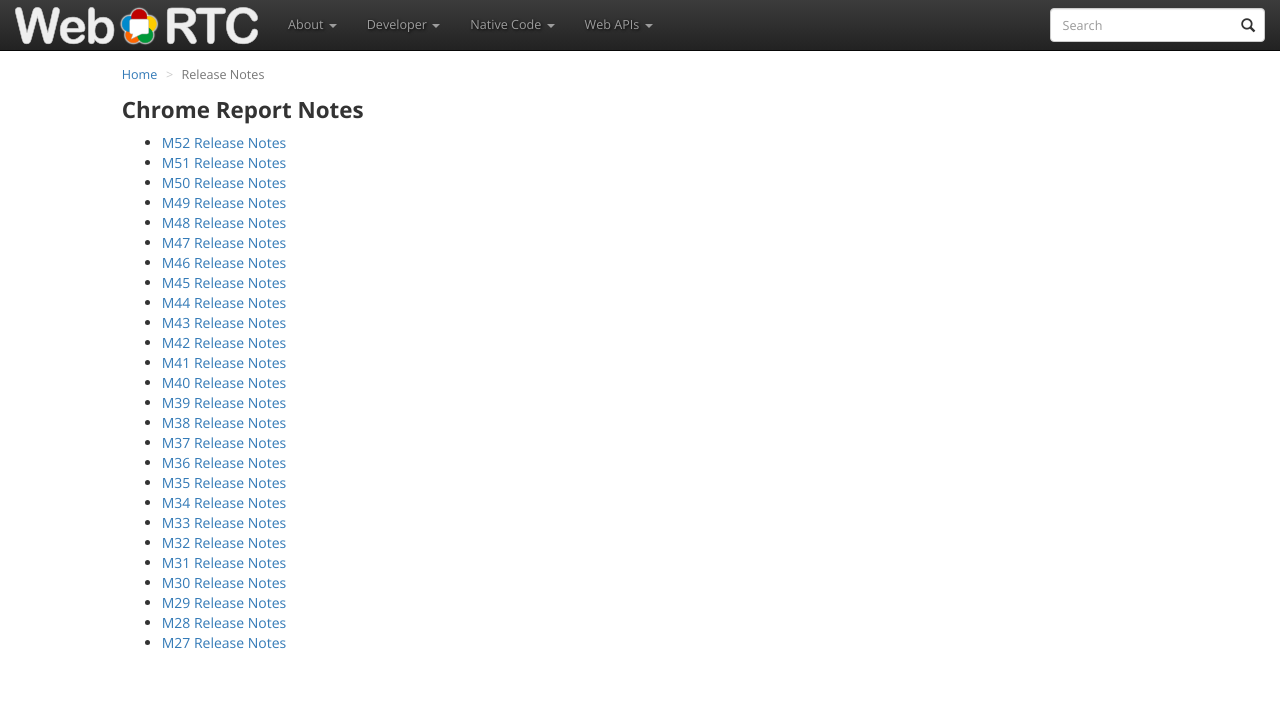
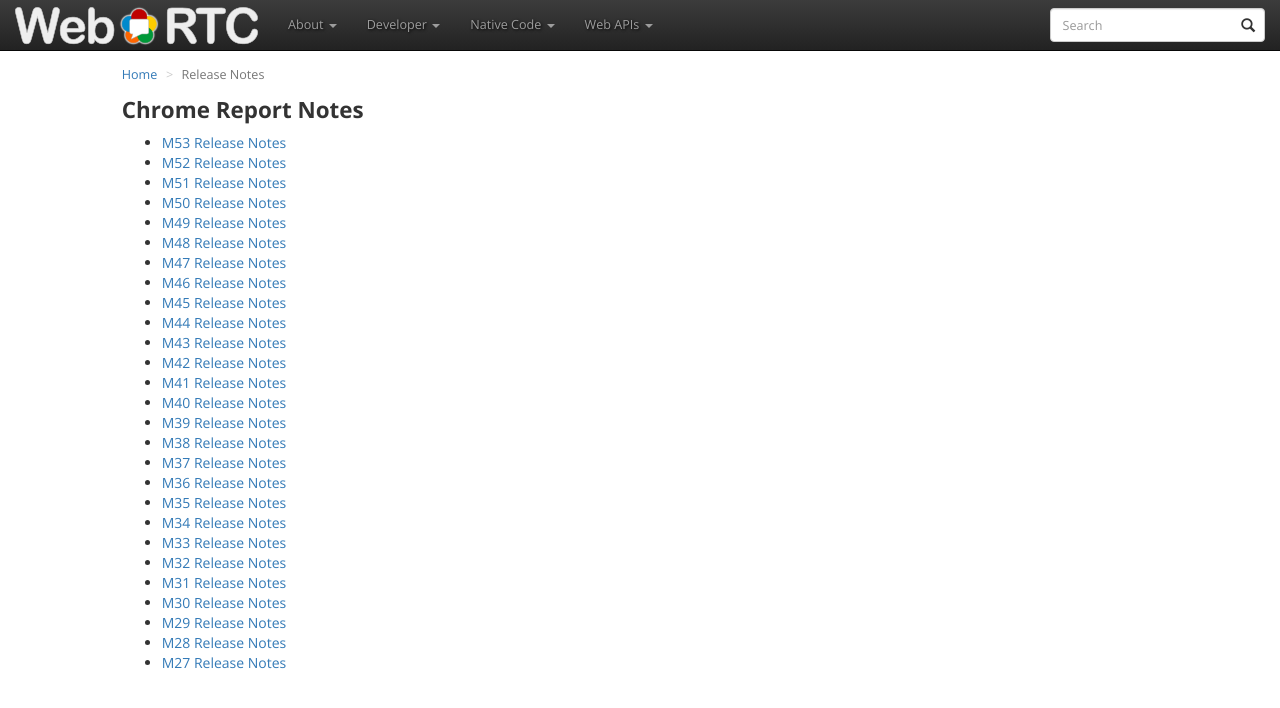
Before and after one commit to webrtc/webrtc-org, a Jekyll site: the page built from release-notes/index.md, in a window 1280 px wide and 900 px high. Shown: the top 708 px of the window. Built offline with Jekyll 4.4.1, drawn with Linux system fonts in a browser that asks for light colours.

Commit message:
Add M53 release notes link

```diff
--- a/release-notes/index.md
+++ b/release-notes/index.md
@@ -4,6 +4,7 @@ title: Chrome Report Notes
 permalink: /release-notes/
 crumb: Release Notes
 ---
+  * [M53 Release Notes](https://groups.google.com/d/topic/discuss-webrtc/ism_KD14rzc/discussion)
   * [M52 Release Notes](https://groups.google.com/d/topic/discuss-webrtc/bDfxOA8XiJI/discussion)
   * [M51 Release Notes](https://groups.google.com/d/topic/discuss-webrtc/GdsmhrVaxdU/discussion)
   * [M50 Release Notes](https://groups.google.com/d/topic/discuss-webrtc/JuXLl5BJoJE/discussion)
```
